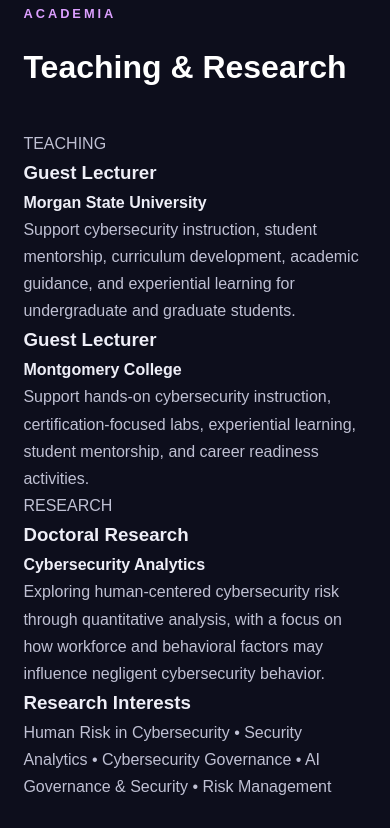
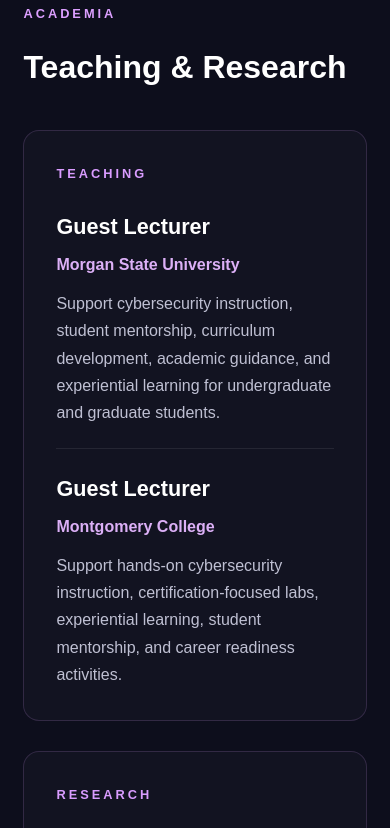
Before and after one commit to TechiePoohBear/TechiePoohBear.github.io, a plain HTML site: page index.html in a window 390 px wide. Shown: the part 6332-7160 px from the top of the page. Drawn offline with Linux system fonts and the light colour scheme.

Commit message:
Style Teaching and Research section

```diff
--- a/style.css
+++ b/style.css
@@ -335,12 +335,70 @@
   font-size: 0.85rem;
 }
 
+/* =========================
+   ACADEMIA
+========================= */
+
+.academia-grid {
+  display: grid;
+  grid-template-columns: repeat(2, 1fr);
+  gap: 30px;
+}
+
+.academia-column {
+  background: rgba(255, 255, 255, 0.025);
+  border: 1px solid rgba(216, 156, 255, 0.16);
+  border-radius: 16px;
+  padding: 32px;
+}
+
+.academia-type {
+  color: #d99cff;
+  font-size: 0.8rem;
+  font-weight: 700;
+  letter-spacing: 3px;
+  margin-bottom: 25px;
+}
+
+.academia-item {
+  padding: 22px 0;
+  border-bottom: 1px solid rgba(255, 255, 255, 0.08);
+}
+
+.academia-item:first-of-type {
+  padding-top: 0;
+}
+
+.academia-item:last-child {
+  border-bottom: none;
+  padding-bottom: 0;
+}
+
+.academia-item h3 {
+  color: #ffffff;
+  font-size: 1.35rem;
+  margin-bottom: 5px;
+}
+
+.academia-item h4 {
+  color: #dcb0f7;
+  font-size: 1rem;
+  margin-bottom: 12px;
+}
+
+.academia-item p {
+  color: #bfc0d3;
+}
 
 /* =========================
    MOBILE
 ========================= */
 
 @media (max-width: 750px) {
+  .academia-grid {
+    grid-template-columns: 1fr;
+  }
+}
 
   nav {
     height: auto;
```
